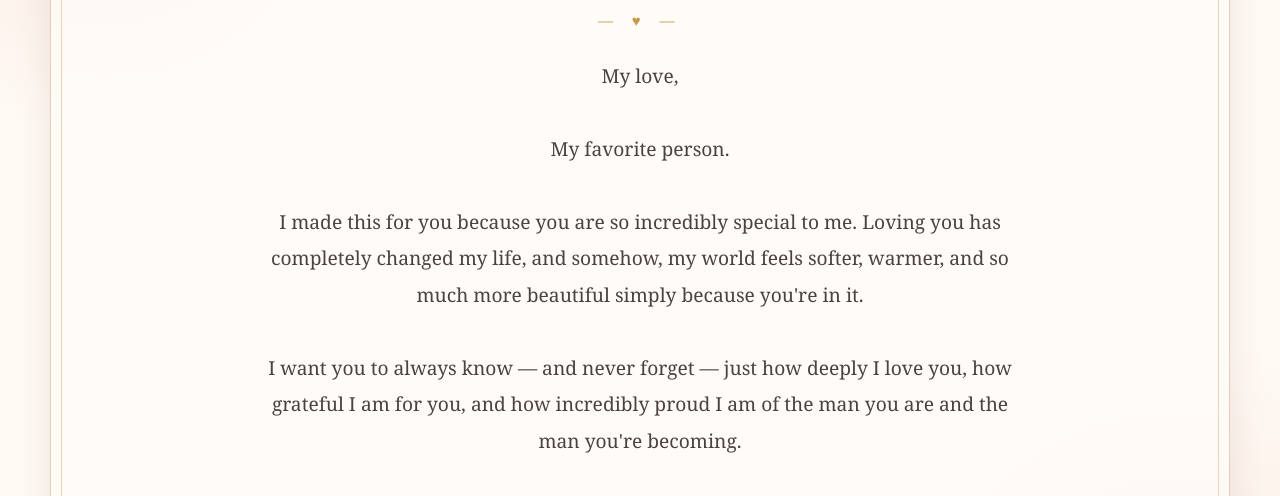
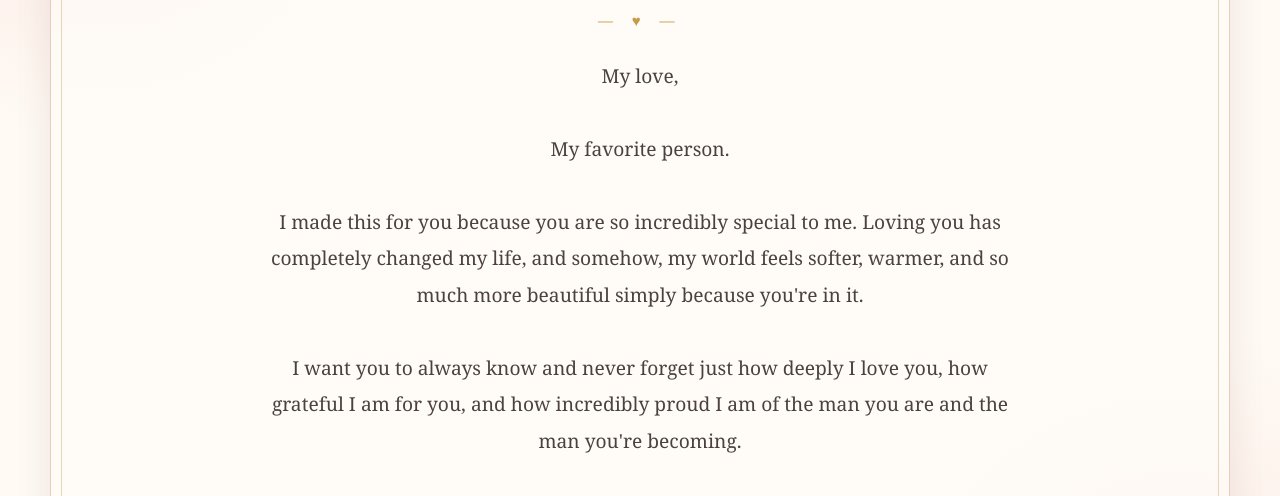
Before and after one commit to NediWp/For-My-Love, a plain HTML site: page index.html in a window 1280 px wide. Shown: the part 304-800 px from the top of the page. Drawn offline with Linux system fonts and the light colour scheme.

Commit message:
Update index.html

```diff
--- a/index.html
+++ b/index.html
@@ -254,7 +254,7 @@
           Loving you has completely changed my life, and somehow, my world feels
           softer, warmer, and so much more beautiful simply because you're in it.
           <br><br>
-          I want you to always know — and never forget — just how deeply I love you,
+          I want you to always know and never forget just how deeply I love you,
           how grateful I am for you, and how incredibly proud I am of the man you are
           and the man you're becoming.
           <br><br>
```
